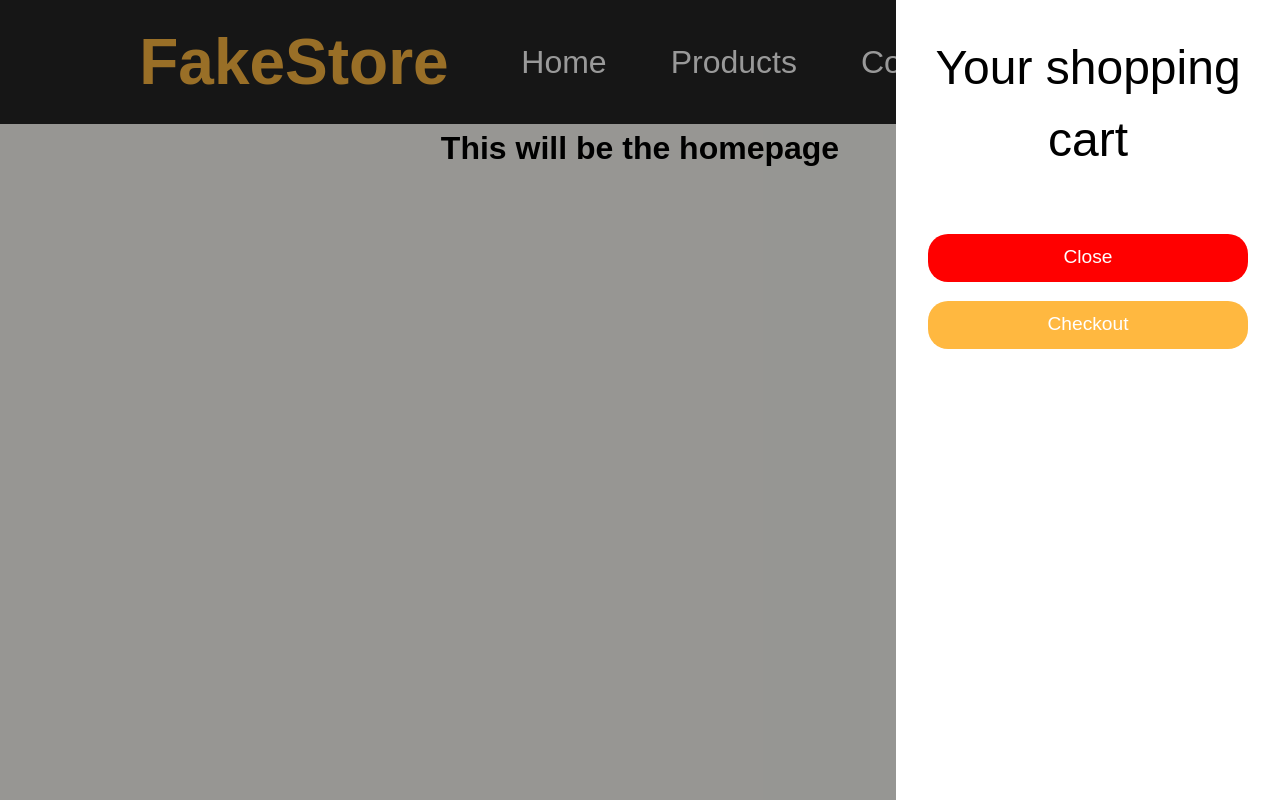
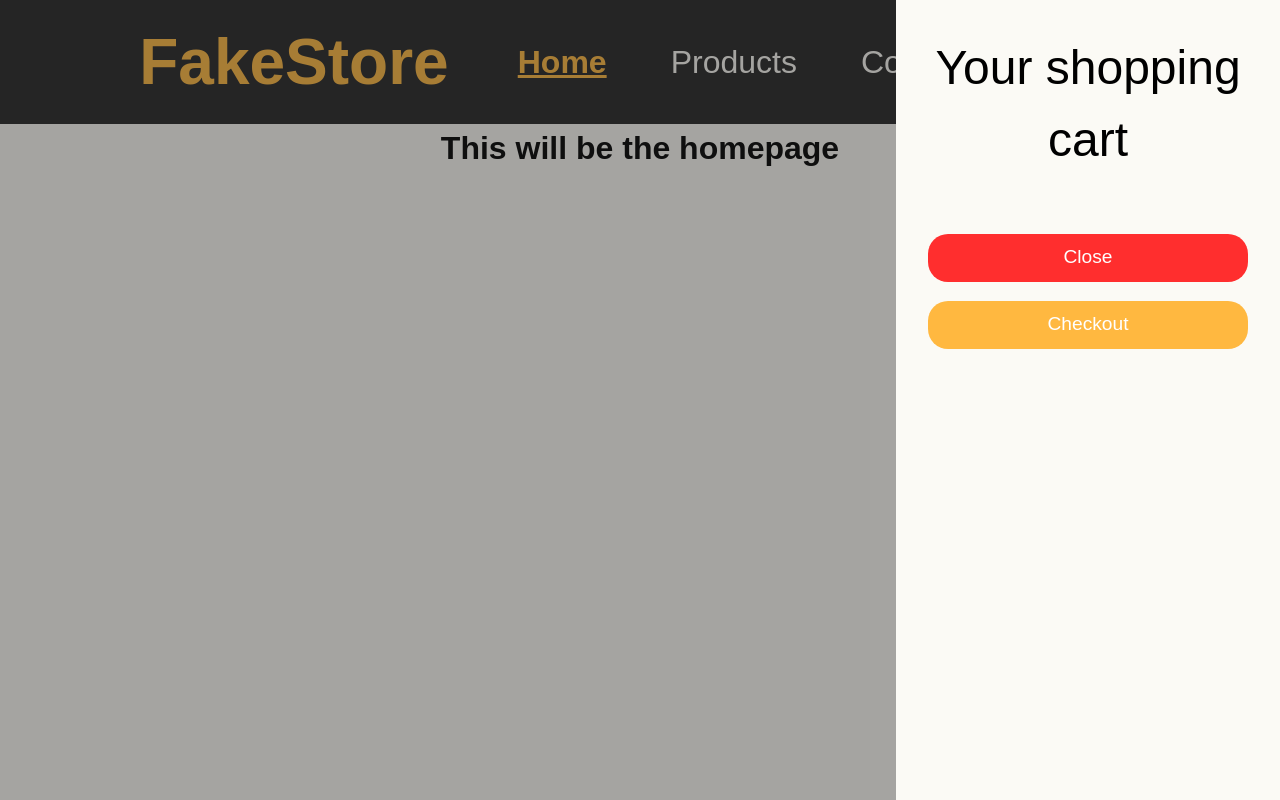
Before and after one commit to jaqubowsky/shopping-app, a React (Vite) app: page / in a window 1280 px wide. Both pictures are taken after a click on the button 1072 px from the left and 62 px from the top of the page. Built offline with nearby package versions, Linux system fonts and the light colour scheme.

Commit message:
Use themes colors and set bool prop styling

```diff
--- a/src/components/Button/Button.jsx
+++ b/src/components/Button/Button.jsx
@@ -1,9 +1,9 @@
 import PropTypes from "prop-types";
 import StyledButton from "./Button.styled";
 
-export default function Button({ handleClick, name, color }) {
+export default function Button({ handleClick, name, checkout, close, quantity }) {
   return (
-    <StyledButton onClick={handleClick} color={color}>
+    <StyledButton close={close} checkout={checkout} quantity={quantity} onClick={handleClick}>
       {name}
     </StyledButton>
   );
@@ -12,5 +12,13 @@ export default function Button({ handleClick, name, color }) {
 Button.propTypes = {
   handleClick: PropTypes.func.isRequired,
   name: PropTypes.string.isRequired,
-  color: PropTypes.string.isRequired
+  checkout: PropTypes.bool,
+  close: PropTypes.bool,
+  quantity: PropTypes.bool
 };
+
+Button.defaultProps = {
+  checkout: false,
+  close: false,
+  quantity: false
+};
--- a/src/components/Button/Button.styled.jsx
+++ b/src/components/Button/Button.styled.jsx
@@ -1,8 +1,7 @@
-import styled from "styled-components";
-import { motion } from "framer-motion";
+import styled, { css } from "styled-components";
 
-const StyledButton = styled(motion.button)`
-  background: ${(props) => props.color};
+const StyledButton = styled.button`
+  background: ${(props) => props.theme.colors.mainNav};
   color: white;
   border: none;
   border-radius: 20px;
@@ -12,6 +11,42 @@ const StyledButton = styled(motion.button)`
   padding: 0.5em 0;
   margin: 0.5em 0;
   cursor: pointer;
+
+  ${({ checkout }) =>
+    checkout
+      ? css`
+          background: ${(props) => props.theme.colors.mainYellow};
+
+          &:hover {
+            background: ${(props) => props.theme.colors.mainYellowHover};
+          }
+        `
+      : css`
+          &:hover {
+            background: ${(props) => props.theme.colors.mainHover};
+          }
+        `}
+  ${({ close }) =>
+    close &&
+    css`
+      background: ${(props) => props.theme.colors.mainRed};
+
+      &:hover {
+        background: ${(props) => props.theme.colors.mainRedHover};
+      }
+    `}
+  ${({ quantity }) =>
+    quantity &&
+    css`
+      background: ${(props) => props.theme.colors.mainGrey};
+
+      &:hover {
+        background: ${(props) => props.theme.colors.mainGreyHover};
+      }
+    `}
+  &:active {
+    transform: translateY(1px);
+  }
 `;
 
 export default StyledButton;
--- a/src/components/Cart/Cart.jsx
+++ b/src/components/Cart/Cart.jsx
@@ -29,8 +29,8 @@ export default function Cart({ handleClick, handleCheckout, handleCloseModal })
       <CartTitle>Your shopping cart</CartTitle>
       <StyledCartElementsWrapper>{cartEls}</StyledCartElementsWrapper>
       <StyledButtonWrapper>
-        <Button color="red" handleClick={handleCloseModal} name="Close" />
-        <Button color="#ffb840" handleClick={handleCheckout} name="Checkout" />
+        <Button close handleClick={handleCloseModal} name="Close" />
+        <Button checkout handleClick={handleCheckout} name="Checkout" />
       </StyledButtonWrapper>
     </StyledCart>
   );
--- a/src/components/Cart/Cart.styled.jsx
+++ b/src/components/Cart/Cart.styled.jsx
@@ -4,7 +4,7 @@ import { motion } from "framer-motion";
 export const StyledCart = styled(motion.div)`
   position: absolute;
   right: 0;
-  background: white;
+  background: ${(props) => props.theme.colors.mainWhite};
   width: 700px;
   max-width: 30%;
   padding: 2em;
--- a/src/components/Cart/CartModal.styled.jsx
+++ b/src/components/Cart/CartModal.styled.jsx
@@ -8,7 +8,7 @@ const StyledCartModalBackground = styled(motion.div)`
   top: 0;
   left: 0;
   z-index: 9998;
-  background: rgba(0, 0, 0, 0.4);
+  background: ${(props) => props.theme.colors.mainModal};
 `;
 
 export default StyledCartModalBackground;
--- a/src/components/Cart/CartProduct.jsx
+++ b/src/components/Cart/CartProduct.jsx
@@ -18,9 +18,9 @@ function CartProduct({ img, title, price, quantity, handleAddQuantity, handleDec
         <h3>{truncate(title, 15)}</h3>
         <StyledPrice>{`$${(price * quantity).toFixed(2)}`}</StyledPrice>
         <StyledQuantityWrapper>
-          <Button name="-" handleClick={handleDecreaseQuantity} color="grey" />
+          <Button quantity name="-" handleClick={handleDecreaseQuantity} />
           <StyledQuantity>{quantity}</StyledQuantity>
-          <Button name="+" handleClick={handleAddQuantity} color="grey" />
+          <Button quantity name="+" handleClick={handleAddQuantity} />
         </StyledQuantityWrapper>
       </StyledDescriptionWrapper>
     </StyledCartProductWrapper>
--- a/src/components/Cart/CartProduct.styled.jsx
+++ b/src/components/Cart/CartProduct.styled.jsx
@@ -26,11 +26,11 @@ export const StyledImage = styled.img`
 export const StyledQuantity = styled.span`
   font-size: 1.1rem;
   font-weight: bolder;
-  color: #222222;
+  color: ${(props) => props.theme.colors.mainNav};
 `;
 
 export const StyledPrice = styled.h4`
-  color: #222222;
+  color: ${(props) => props.theme.colors.mainNav};
 `;
 
 export const StyledQuantityWrapper = styled.div`
--- a/src/components/Layout/Layout.styled.jsx
+++ b/src/components/Layout/Layout.styled.jsx
@@ -4,22 +4,25 @@ import { Link, NavLink } from "react-router-dom";
 export const StyledHeader = styled.header`
   position: sticky;
   top: 0;
-  background: #252525;
+  background: ${(props) => props.theme.colors.mainNav};
   padding: 0.875em;
 `;
 
 export const StyledLink = styled(NavLink)`
   margin: auto 0;
-  color: white;
+  color: ${(props) => props.theme.colors.mainWhite};
   font-size: 2rem;
   text-decoration: none;
-`;
 
-export const StyledLogo = styled(Link)`
-  font-size: 4rem;
-  font-weight: bolder;
-  color: #ffb840;
-  text-decoration: none;
+  &.active {
+    font-weight: bold;
+    text-decoration: underline;
+    color: ${(props) => props.theme.colors.mainYellow};
+  }
+
+  &:hover {
+    color: ${(props) => props.theme.colors.mainYellow};
+  }
 `;
 
 export const StyledNav = styled.nav`
@@ -28,6 +31,13 @@ export const StyledNav = styled.nav`
   justify-content: space-between;
   align-items: center;
   width: 80%;
+`;
+
+export const StyledLogo = styled(Link)`
+  font-size: 4rem;
+  font-weight: bolder;
+  color: ${(props) => props.theme.colors.mainYellow};
+  text-decoration: none;
 `;
 
 export const StyledLinksWrapper = styled.div`
--- a/src/components/Layout/OpenCartButton.styled.jsx
+++ b/src/components/Layout/OpenCartButton.styled.jsx
@@ -2,7 +2,7 @@ import styled from "styled-components";
 import { IoMdCart } from "react-icons/io";
 
 export const StyledCartIcon = styled(IoMdCart)`
-  color: black;
+  color: ${(props) => props.theme.colors.mainNav};
   z-index: 1;
   font-size: 2em;
 `;
@@ -11,7 +11,7 @@ export const StyledCartButton = styled.button`
   position: relative;
   padding: 1.3rem;
   border-radius: 50%;
-  background: white;
+  background: ${(props) => props.theme.colors.mainWhite};
   cursor: pointer;
   border: none;
 `;
@@ -23,9 +23,9 @@ export const StyledItemNumber = styled.span`
   justify-content: center;
   left: 0;
   bottom: 0.1px;
-  color: #252525;
+  color: ${(props) => props.theme.colors.mainNav};
   border-radius: 50%;
-  background: #ffb840;
+  background: ${(props) => props.theme.colors.mainYellow};
   width: 10px;
   height: 10px;
   padding: 0.9rem;
--- a/src/pages/Products/ProductCard.jsx
+++ b/src/pages/Products/ProductCard.jsx
@@ -20,7 +20,7 @@ export default function ProductCard({ name, price, img, handleUpdateCart }) {
           <h2>{name}</h2>
           <StyledPrice>${price}</StyledPrice>
         </StyledDescription>
-        <Button name="Add to cart" color="black" handleClick={handleUpdateCart} />
+        <Button name="Add to cart" handleClick={handleUpdateCart} />
       </StyledUtils>
     </StyledProductCardWrapper>
   );
```
